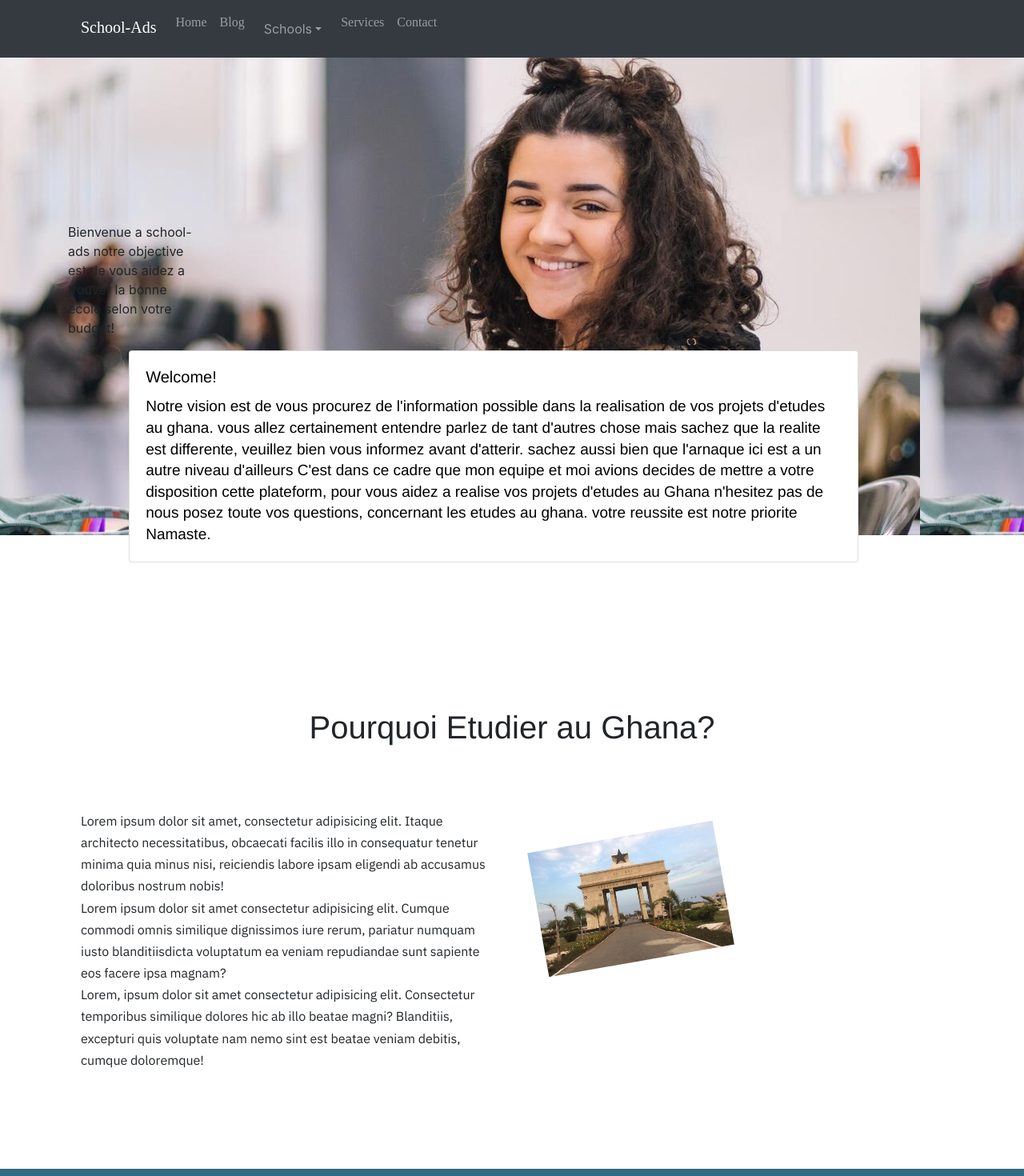
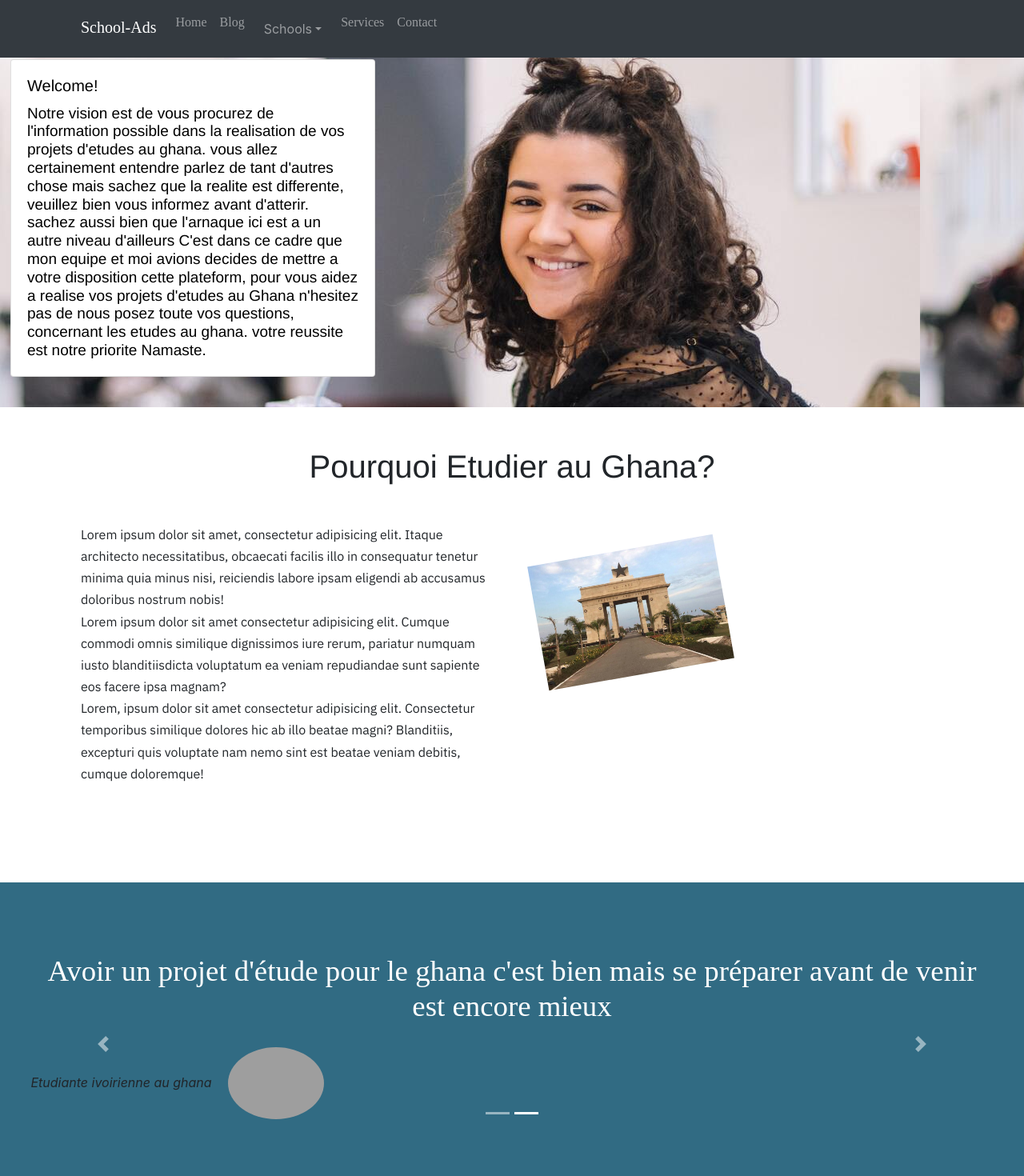
Before and after one commit to MoiseGaamy/SchoolAd, a React (Create React App) app: page / in a window 1280 px wide. Shown: the top 1470 px of the page at 80% size. Built offline with nearby package versions, Linux system fonts and the light colour scheme; grey boxes are pictures that could not be loaded; a web font is replaced by a local one.

Commit message:
modified header

```diff
--- a/src/index.css
+++ b/src/index.css
@@ -56,27 +56,38 @@ body{
 }
 /* heading section */
 .head{
-  padding: 18% 3% ;
+  padding:6% 2% 3%
 }
 .welcome{
   position: absolute!important;
-  top: 72%;
-  left: 8%;
-  width: 80%;
-  line-height: 1.4;
+  bottom: 58%;
+  right: 65%;
+  width: 40%;
+  line-height: 1.2;
   font-size: 19px;
   font-family: "Helvetica";
   color:#000;
 }
+.second_welcome{
+  font-size: 22px;
+  font-family: Verdana, Geneva, Tahoma, sans-serif;
+  font-weight: bold;
+  position: relative;
+  top: 50%;
+  color: #504646f1;
+  background-color: #fff;
+  box-shadow: 4px 3px 4px 2px #d3d3d3;
+  visibility: hidden;
+}
 .heading-text{
   margin-top: 1.5rem;
  font-family: "Helvetica";
- margin-bottom: 4rem;
+ margin-bottom: 2rem;
  text-align: center;
 }
 /* home first-section */
 .section_1{
-  padding: 15% 5% 7%;
+  padding: 2% 5% 7%;
 }
 .section_content{
   font-family: 'IBM Plex Sans', sans-serif;
@@ -92,14 +103,14 @@ body{
 }
 /* home testimonial-carousel */
 .testimonials{
-  padding: 7% 3%;
+  padding: 7% 3% 4%;
   background-color: #316B83;
 }
 .testimonial-text{
   text-align: center;
 	font-family: "ubuntu";
-	font-size: 2.5rem;
-	line-height: 1.5;
+	font-size: 2.3rem;
+	line-height: 1.2;
 	color: #fff;
 }
 .testimonial-image{
@@ -110,7 +121,7 @@ body{
 }
 /* features */
 .features{
-  padding: 7% 2%;
+  padding: 3% 2% 4%;
 }
 .feature-heading{
   text-align: center;
@@ -151,10 +162,10 @@ body{
 }
 /* cta section and school_carousel*/
 .cta{
-  padding: 7% 3%;
+  padding: 2% 2%;
 }
 .cta .heading-text {
-  font-size: 3rem;
+  font-size: 2.5rem;
   font-weight: bold;
 }
 .school_carousel{
@@ -223,11 +234,19 @@ i{
 	.title-image{
 		position: static;
 	}
+  .head{
+    padding: 30% 0 15% ;
+    background-size: 100%;
+    background-repeat: no-repeat;
+  }
   .welcome{
     visibility: hidden;
   margin: 0;
   padding: 0;
   font-size: 15px;
+  }
+  .second_welcome{
+    visibility: visible;
   }
 .heading-text{
   font-weight: bold;
@@ -236,7 +255,11 @@ i{
   margin-bottom: 0!important;
 }
 /* home first-section */
+.section_1{
+  padding: 7% 5%;
+}
 .section_content{
+  margin-top: 0!important;
   font-family: 'IBM Plex Sans', sans-serif;
   line-height: 2;
   font-size: 16px;
```
